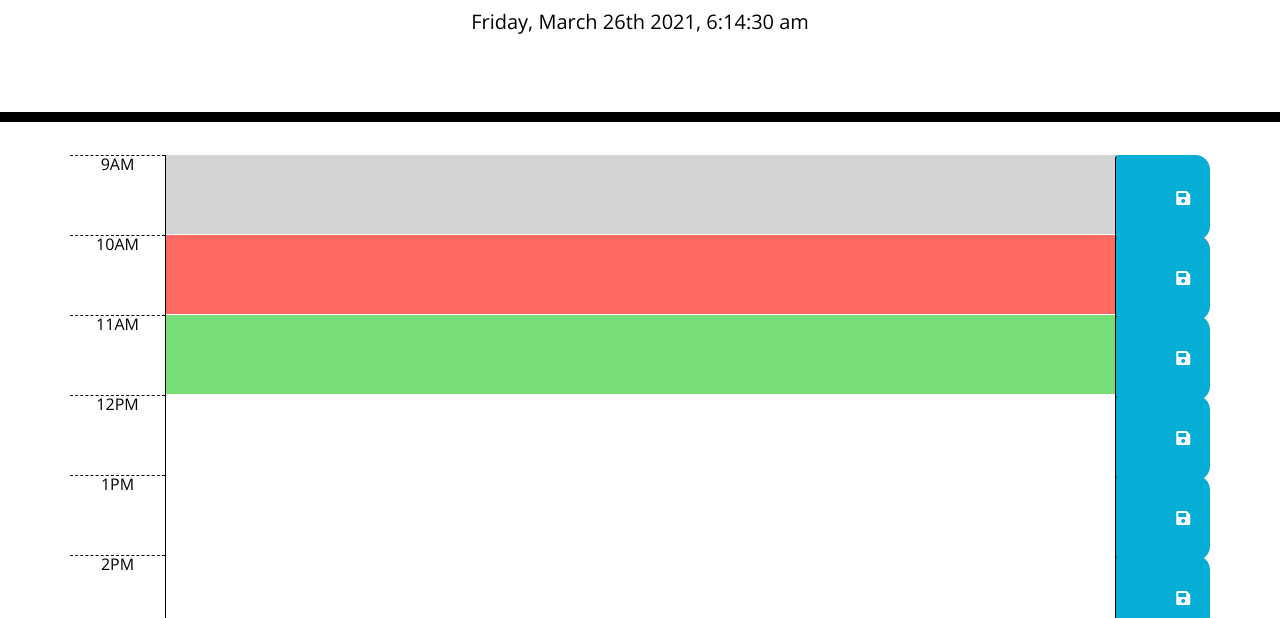
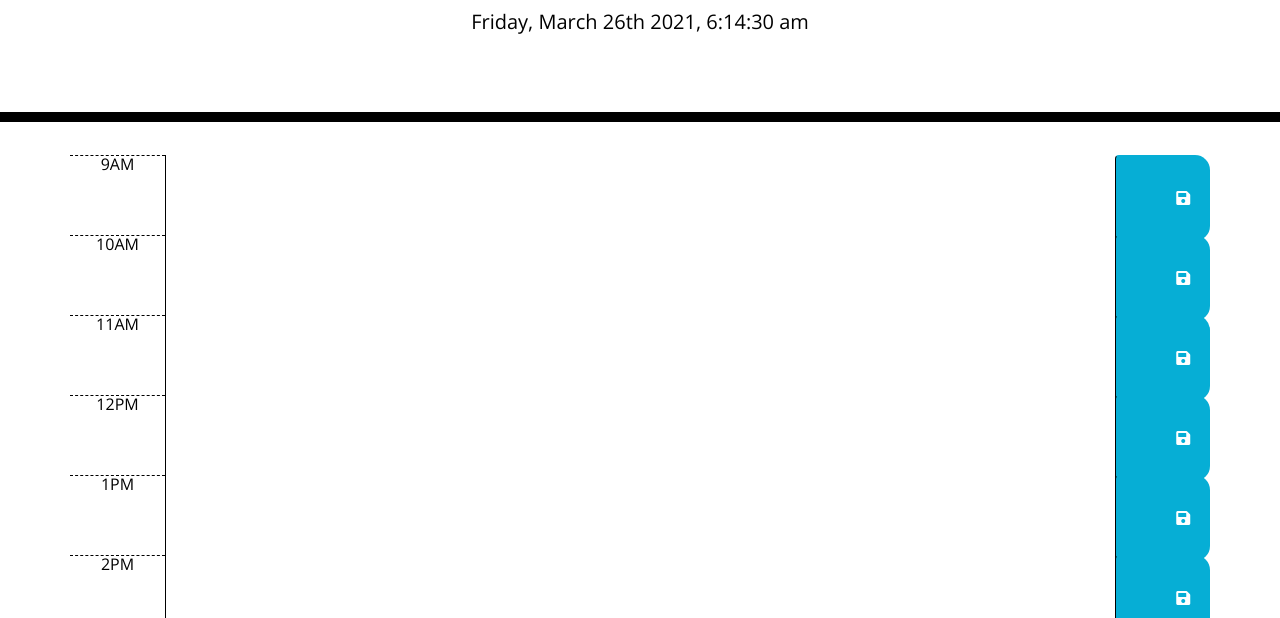
Before and after one commit to hdezbriant/Day-planner, a plain HTML site: page index.html in a window 1280 px wide. Shown: the part 182-800 px from the top of the page. Drawn offline with nearby package versions, Linux system fonts and the light colour scheme.

Commit message:
Deleted placeholder past,present, future classes

```diff
--- a/index.html
+++ b/index.html
@@ -29,14 +29,8 @@
       <p id="currentDay" class="lead"></p>
     </header>
     <div class="container">
-      <!-- use class for "past", "present", and "future" to apply styles
-        to the time-block divs accordingly. (you'll need to do this in your
-        JavaScript code. Don't forget to delete this comment when you are done.
-        The classes are used as examples below and should be removed from the html
-        in the finished product.) -->
 
-      <!-- example of a past time block -->
-      <div id="hour-9" class="row time-block past">
+      <div id="hour-9" class="row time-block">
         <div class="col-md-1 hour">9AM</div>
         <textarea class="col-md-10 description"> </textarea>
         <button class="btn saveBtn col-md-1">
@@ -44,8 +38,7 @@
         </button>
       </div>
 
-      <!-- example of a present time block -->
-      <div id="hour-10" class="row time-block present">
+      <div id="hour-10" class="row time-block">
         <div class="col-md-1 hour">10AM</div>
         <textarea class="col-md-10 description"> </textarea>
         <button class="btn saveBtn col-md-1">
@@ -53,8 +46,7 @@
         </button>
       </div>
 
-      <!-- example of a future time block -->
-      <div id="hour-11" class="row time-block future">
+      <div id="hour-11" class="row time-block">
         <div class="col-md-1 hour">11AM</div>
         <textarea class="col-md-10 description"> </textarea>
         <button class="btn saveBtn col-md-1">
```
